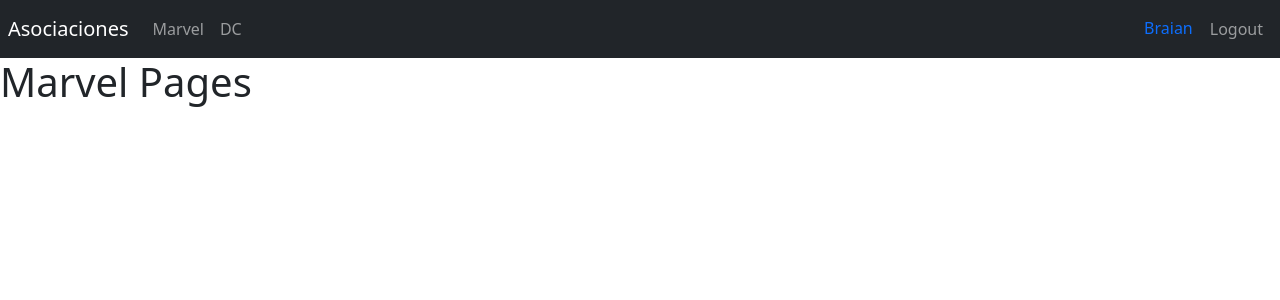
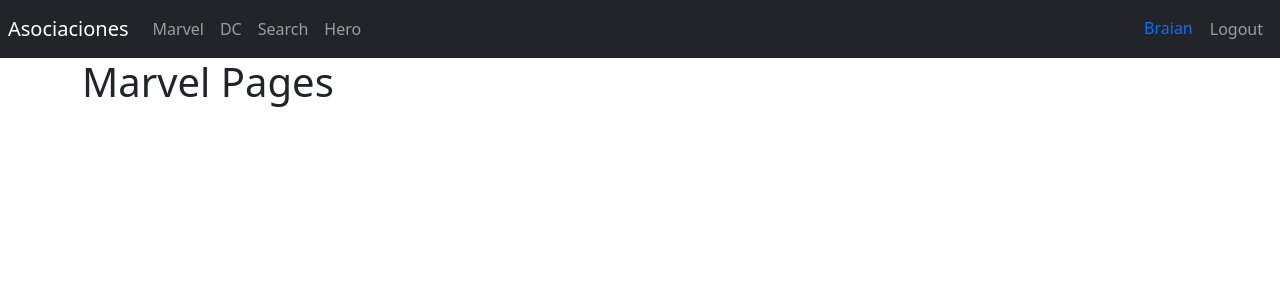
Before and after one commit to braianLucero/React-Masterclass, a React (Vite) app in the folder 06-heores-spa/: page /marvel in a window 1280 px wide. Shown: the top 300 px of the page. Built offline with nearby package versions, Linux system fonts and the light colour scheme.

Commit message:
creating a second route

```diff
--- a/06-heores-spa/src/heores/index.js
+++ b/06-heores-spa/src/heores/index.js
@@ -1,2 +1,5 @@
 export * from "./pages/DcPages";
 export * from "./pages/MarvelPages";
+export * from "./router/HeroesRoutes";
+export * from "./pages/SearchPages";
+export * from "./pages/HeroPage";
--- /dev/null
+++ b/06-heores-spa/src/heores/pages/HeroPage.jsx
@@ -0,0 +1,7 @@
+export const HeroPage = () => {
+  return (
+    <>
+      <h1>Hero</h1>
+    </>
+  );
+};
--- /dev/null
+++ b/06-heores-spa/src/heores/pages/SearchPages.jsx
@@ -0,0 +1,7 @@
+export const SearchPages = () => {
+  return (
+    <>
+      <h1>Search Pages</h1>
+    </>
+  );
+};
--- /dev/null
+++ b/06-heores-spa/src/heores/router/HeroesRoutes.jsx
@@ -0,0 +1,21 @@
+import { Navigate, Route, Routes } from "react-router-dom";
+import { Navbar } from "../../ui";
+import { MarvelPages, DcPages, SearchPages, HeroPage } from "../index";
+
+export const HeroesRoutes = () => {
+  return (
+    <>
+      <Navbar />
+      <div className="container">
+        <Routes>
+          <Route path="marvel" element={<MarvelPages />} />
+          <Route path="dc" element={<DcPages />} />
+          <Route path="search" element={<SearchPages />} />
+          <Route path="hero" element={<HeroPage />} />
+
+          <Route path="/" element={<Navigate to="/marvel" />} />
+        </Routes>
+      </div>
+    </>
+  );
+};
--- a/06-heores-spa/src/router/AppRouter.jsx
+++ b/06-heores-spa/src/router/AppRouter.jsx
@@ -1,17 +1,14 @@
-import { Navigate, Route, Routes } from "react-router-dom";
-import { Navbar } from "../ui";
-import { MarvelPages } from "../heores";
+import { Route, Routes } from "react-router-dom";
+
+import { HeroesRoutes } from "../heores";
 import { LoginPages } from "../auth";
-import { DcPages } from "../heores";
+
 export const AppRouter = () => {
   return (
     <>
-      <Navbar />
       <Routes>
-        <Route path="marvel" element={<MarvelPages />} />
-        <Route path="dc" element={<DcPages />} />
         <Route path="login" element={<LoginPages />} />
-        <Route path="/" element={<Navigate to="/marvel" />} />
+        <Route path="/*" element={<HeroesRoutes />} />
       </Routes>
     </>
   );
--- a/06-heores-spa/src/ui/components/NavBar.jsx
+++ b/06-heores-spa/src/ui/components/NavBar.jsx
@@ -26,6 +26,24 @@
           >
             DC
           </NavLink>
+
+          <NavLink
+            className={({ isActive }) =>
+              `nav-item nav-link ${isActive ? "Active" : " "} `
+            }
+            to="/search"
+          >
+            Search
+          </NavLink>
+
+          <NavLink
+            className={({ isActive }) =>
+              `nav-item nav-link ${isActive ? "Active" : " "} `
+            }
+            to="/Hero"
+          >
+            Hero
+          </NavLink>
         </div>
       </div>
 
```
